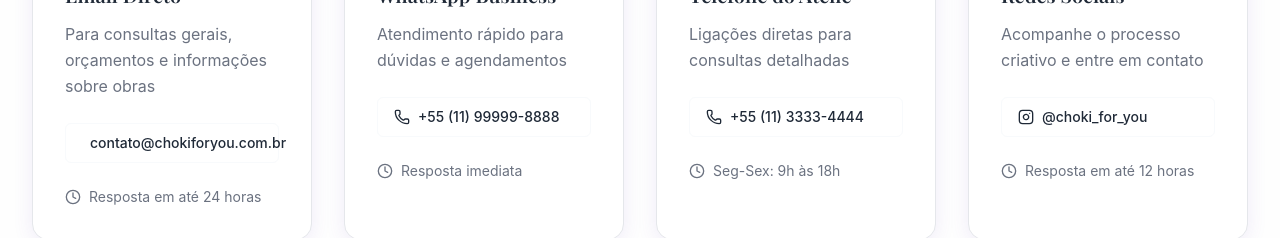
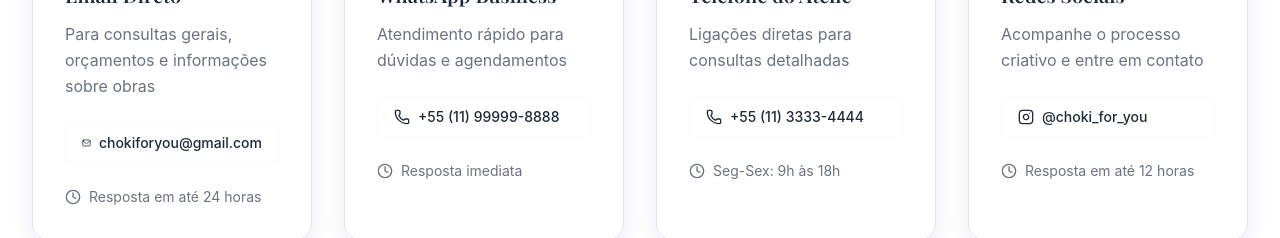
Before and after one commit to Chokiwars/Choki_for_you-Website, a React (Vite) app in the folder choki-for-you/: page /contact in a window 1280 px wide. Shown: the part 1080-1318 px from the top of the page. Built offline with nearby package versions, Linux system fonts and the light colour scheme.

Commit message:
Refactor: Editando uma pequena correção nos dados de email na funcionalidade contactMethods

```diff
--- a/choki-for-you/src/pages/contact/components/ContactMethods.jsx
+++ b/choki-for-you/src/pages/contact/components/ContactMethods.jsx
@@ -8,7 +8,7 @@ const ContactMethods = () => {
       id: 1,
       title: "Email Direto",
       description: "Para consultas gerais, orçamentos e informações sobre obras",
-      email: "contato@chokiforyou.com.br",
+      email: "chokiforyou@gmail.com",
       icon: "Mail",
       color: "bg-purple-deep",
       responseTime: "Resposta em até 24 horas"
```
